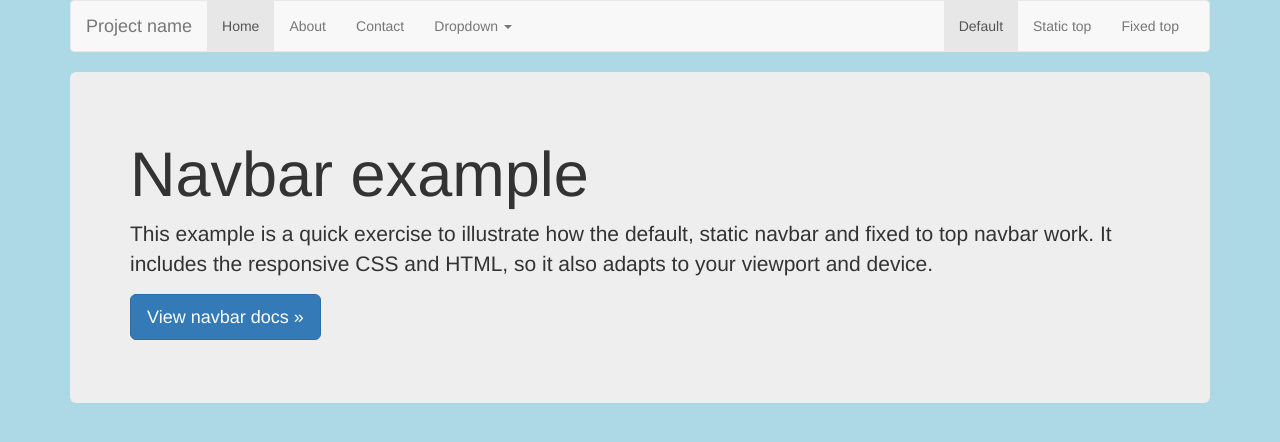
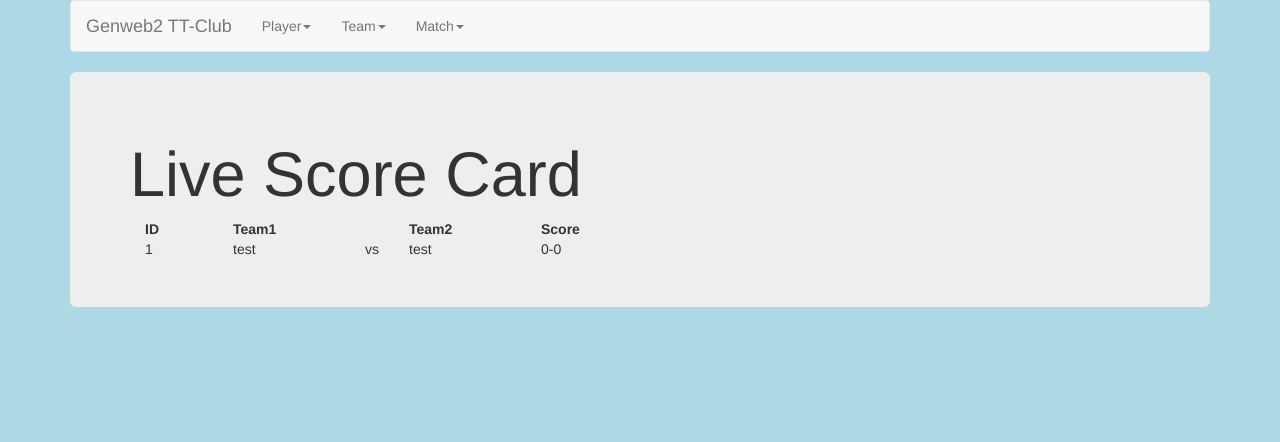
Before and after one commit to AhnafSunny/TTAPP, a Django app: page / in a window 1280 px wide. Shown: the top 442 px of the page. Run offline with Django 3.2, Linux system fonts and the light colour scheme; some libraries are stand-ins or nearby versions.

Commit message:
updated index page

```diff
--- a/thettapp/templates/thettapp/index.html
+++ b/thettapp/templates/thettapp/index.html
@@ -35,30 +35,38 @@
               <span class="icon-bar"></span>
               <span class="icon-bar"></span>
             </button>
-            <a class="navbar-brand" href="#">Project name</a>
+            <a class="navbar-brand" href="#">Genweb2 TT-Club</a>
           </div>
           <div id="navbar" class="navbar-collapse collapse">
             <ul class="nav navbar-nav">
-              <li class="active"><a href="#">Home</a></li>
-              <li><a href="#">About</a></li>
-              <li><a href="#">Contact</a></li>
               <li class="dropdown">
-                <a href="#" class="dropdown-toggle" data-toggle="dropdown" role="button" aria-haspopup="true" aria-expanded="false">Dropdown <span class="caret"></span></a>
+                <a href="#" class="dropdown-toggle" data-toggle="dropdown" role="button" aria-haspopup="true" aria-expanded="false">Player<span class="caret"></span></a>
                 <ul class="dropdown-menu">
-                  <li><a href="#">Action</a></li>
-                  <li><a href="#">Another action</a></li>
-                  <li><a href="#">Something else here</a></li>
-                  <li role="separator" class="divider"></li>
-                  <li class="dropdown-header">Nav header</li>
-                  <li><a href="#">Separated link</a></li>
-                  <li><a href="#">One more separated link</a></li>
+                  <li><a href="#">Create</a></li>
+                  <li><a href="#">Browse</a></li>
                 </ul>
               </li>
             </ul>
-            <ul class="nav navbar-nav navbar-right">
-              <li class="active"><a href="./">Default <span class="sr-only">(current)</span></a></li>
-              <li><a href="../navbar-static-top/">Static top</a></li>
-              <li><a href="../navbar-fixed-top/">Fixed top</a></li>
+
+
+              <ul class="nav navbar-nav">
+              <li class="dropdown">
+                <a href="#" class="dropdown-toggle" data-toggle="dropdown" role="button" aria-haspopup="true" aria-expanded="false">Team<span class="caret"></span></a>
+                <ul class="dropdown-menu">
+                  <li><a href="#">Create</a></li>
+                  <li><a href="#">Browse</a></li>
+                </ul>
+              </li>
+            </ul>
+
+              <ul class="nav navbar-nav">
+              <li class="dropdown">
+                <a href="#" class="dropdown-toggle" data-toggle="dropdown" role="button" aria-haspopup="true" aria-expanded="false">Match<span class="caret"></span></a>
+                <ul class="dropdown-menu">
+                  <li><a href="#">Create</a></li>
+                  <li><a href="#">Browse</a></li>
+                </ul>
+              </li>
             </ul>
           </div><!--/.nav-collapse -->
         </div><!--/.container-fluid -->
@@ -66,11 +74,36 @@
 
       <!-- Main component for a primary marketing message or call to action -->
       <div class="jumbotron">
-        <h1>Navbar example</h1>
-        <p>This example is a quick exercise to illustrate how the default, static navbar and fixed to top navbar work. It includes the responsive CSS and HTML, so it also adapts to your viewport and device.</p>
-        <p>
-          <a class="btn btn-lg btn-primary" href="../../components/#navbar" role="button">View navbar docs &raquo;</a>
-        </p>
+        <h1>Live Score Card</h1>
+
+          <table>
+              <thead>
+
+              <th class="col-md-2">ID</th>
+              <th class="col-md-3">Team1</th>
+              <th class="col-md-1 text-center"></th>
+              <th class="col-md-3">Team2</th>
+              <th class="col-md-3">Score</th>
+
+              </thead>
+              <tbody>
+
+              <tr>
+              <td class="col-md-2">1</td>
+              <td class="col-md-3">test</td>
+              <td class="col-md-1 text-center">vs</td>
+              <td class="col-md-3">test</td>
+              <td class="col-md-3">0-0</td>
+              </tr>
+
+              </tbody>
+
+          </table>
+
+
+
+
+
       </div>
 
     </div> <!-- /container -->
```
